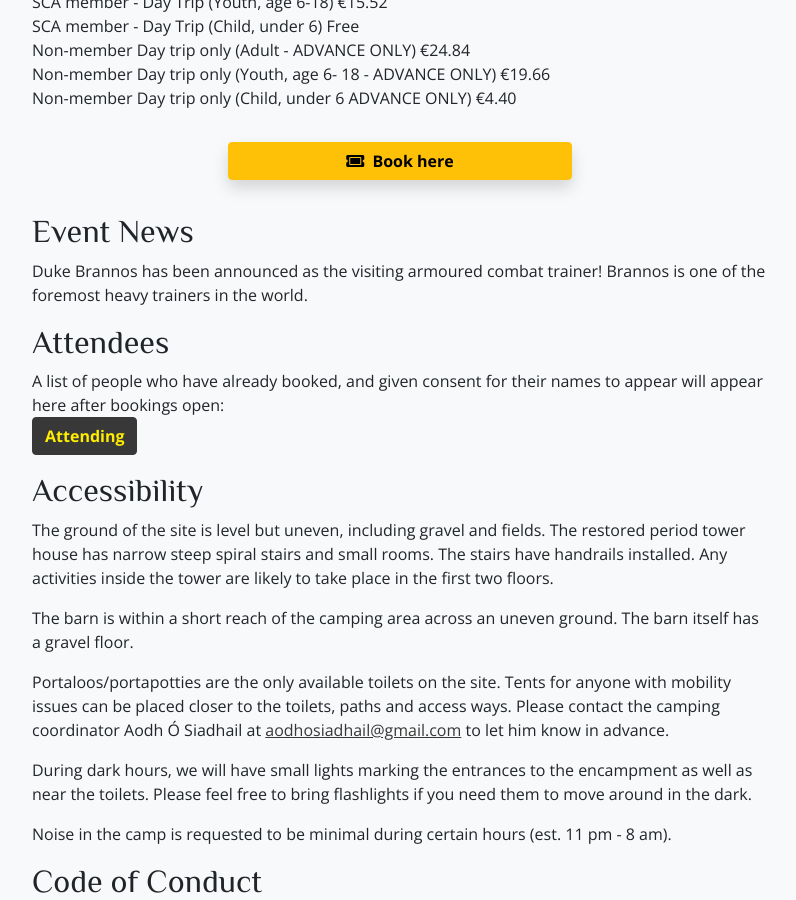
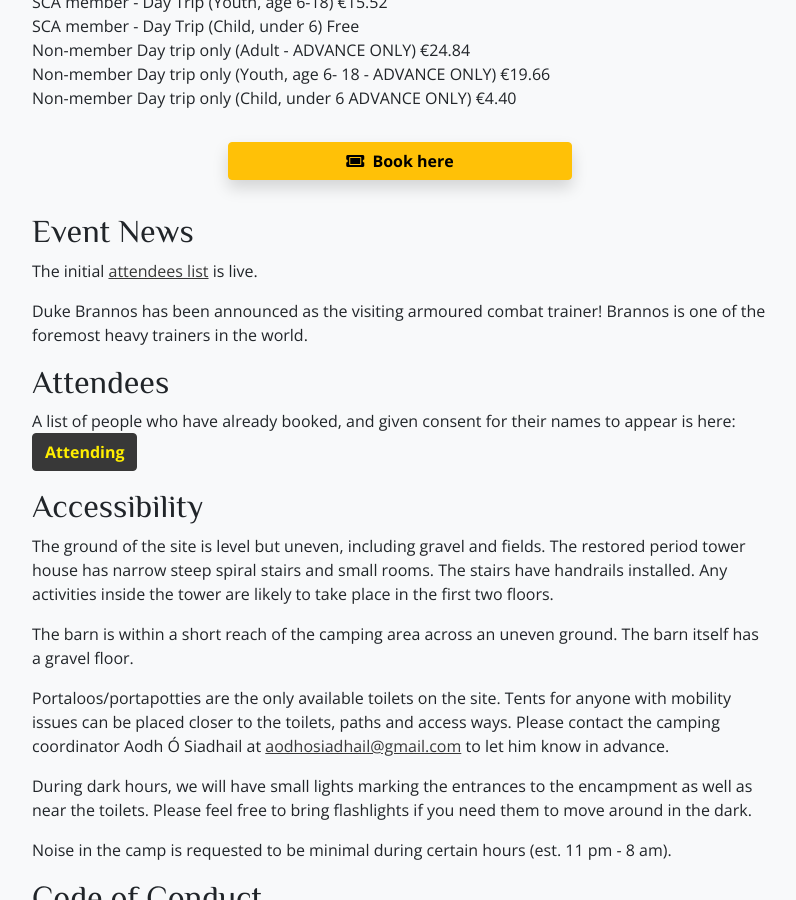
Before and after one commit to drachenwald/dun-in-mara, a Jekyll site: the page built from events/2024/strawberry-raid-iii/index.md, in a window 1280 px wide and 900 px high, scrolled down 1212 px. Shown: the whole window, without its empty margins (50-846 px from the left). Built offline with Jekyll 4.4.1, drawn with Linux system fonts in a browser that asks for light colours; comment, search, counter and statistics services are not loaded.

Commit message:
Link to attendees

```diff
--- a/events/2024/strawberry-raid-iii/index.md
+++ b/events/2024/strawberry-raid-iii/index.md
@@ -54,11 +54,13 @@ Non-member Day trip only (Child, under 6 ADVANCE ONLY) €4.40
 
 ## Event News
 
+The initial <a href="attending/">attendees list</a> is live.
+
 Duke Brannos has been announced as the visiting armoured combat trainer! Brannos is one of the foremost heavy trainers in the world.
 
 ## Attendees
 
-A list of people who have already booked, and given consent for their names to appear will appear here after bookings open:
+A list of people who have already booked, and given consent for their names to appear is here:
 <a href="attending/" class="btn btn-primary">Attending</a>
 
 <a name="accessibility"></a>
```
